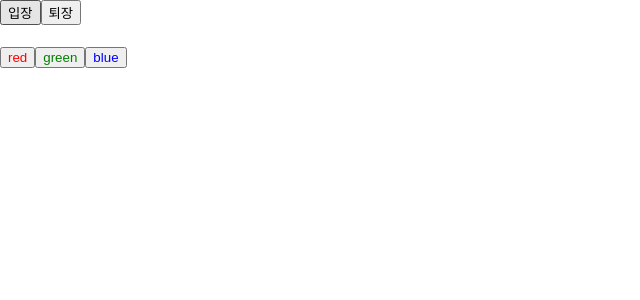
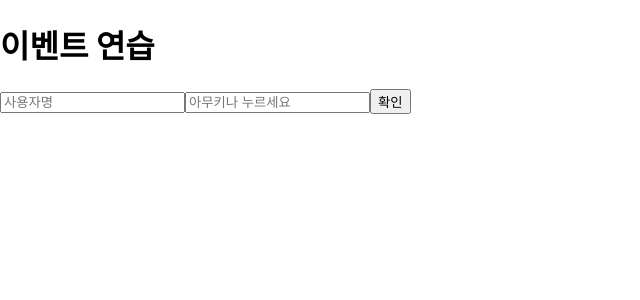
Before and after one commit to dbs271/new-todo-list, a React (Create React App) app: page / in a window 1280 px wide. Shown: the top 300 px of the page, without its empty margins (0-640 px from the left). Built offline with nearby package versions, Linux system fonts and the light colour scheme.

Commit message:
이벤트 핸들링

```diff
--- a/src/App.js
+++ b/src/App.js
@@ -1,8 +1,8 @@
 import "./App.css";
-import Say from "./Say";
+import EventPractice from "./EventPractice";
 
 function App() {
-  return <Say />;
+  return <EventPractice />;
 }
 
 export default App;
--- /dev/null
+++ b/src/EventPractice.js
@@ -0,0 +1,52 @@
+const { useState } = require("react");
+
+const EventPractice = () => {
+  const [form, setForm] = useState({
+    username: "",
+    message: "",
+  });
+  const { username, message } = form;
+  const onChange = (e) => {
+    const nextForm = {
+      ...form,
+      [e.target.name]: e.target.value,
+    };
+    setForm(nextForm);
+  };
+
+  const onClick = () => {
+    alert(username + ": " + message);
+    setForm({
+      username: "",
+      message: "",
+    });
+  };
+  const onKeyPress = (e) => {
+    if (e.key === "Enter") {
+      onClick();
+    }
+  };
+  return (
+    <div>
+      <h1>이벤트 연습</h1>
+      <input
+        type="text"
+        name="username"
+        placeholder="사용자명"
+        value={username}
+        onChange={onChange}
+      />
+      <input
+        type="text"
+        name="message"
+        placeholder="아무키나 누르세요"
+        value={message}
+        onChange={onChange}
+        onKeyPress={onKeyPress}
+      />
+      <button onClick={onClick}>확인</button>
+    </div>
+  );
+};
+
+export default EventPractice;
```
Also changed, not shown: 1 other file (tests, documents, lock files or other folders).
